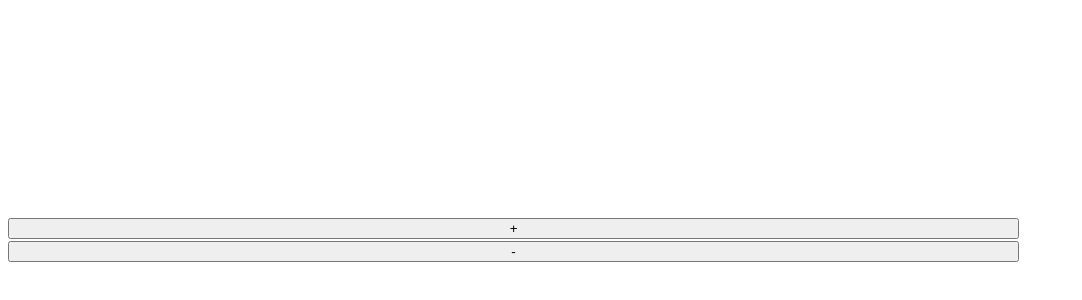
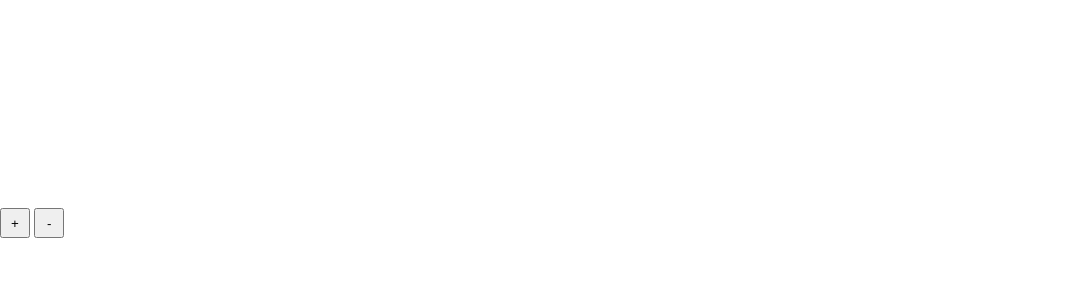
Before and after one commit to sheff146/rtbviewer, a plain HTML site: page RtbViewer/RtbViewer/index.html in a window 1280 px wide. Shown: the part 152-452 px from the top of the page, without its empty margins (0-1082 px from the left). Drawn offline with Linux system fonts and the light colour scheme; some packages are replaced by stand-ins of ours; a script that the page names is missing.

Commit message:
Фикс разметки

```diff
--- a/RtbViewer/RtbViewer/style.css
+++ b/RtbViewer/RtbViewer/style.css
@@ -1,5 +1,7 @@
 body {
 	font-family: 'Segoe UI', sans-serif;
+    margin: 0;
+    padding: 0;
 }
 
 div {
@@ -26,7 +28,7 @@ div {
 	}
 
 .toolbox .button {
-	width: 80%;
-	height: 80%;
+	width: 30px;
+	height: 30px;
 	display: inline-block;
 }
```
